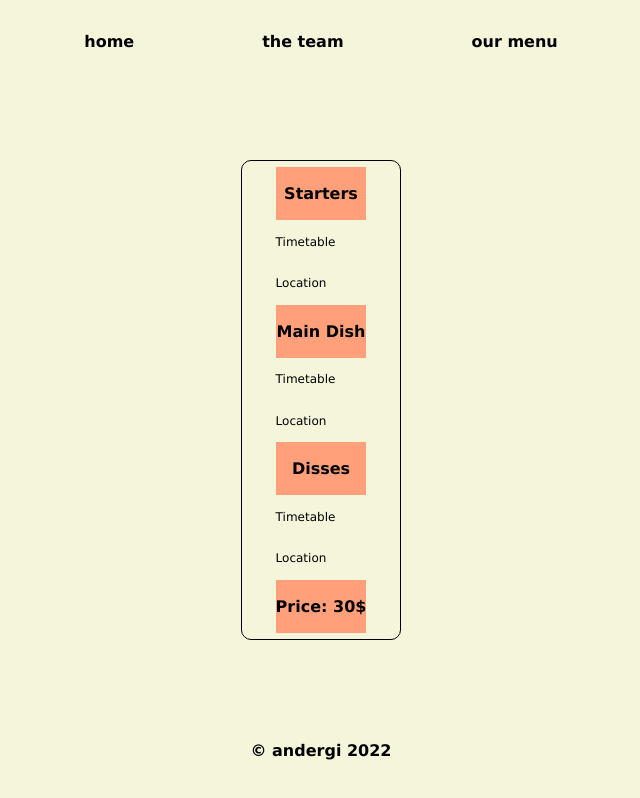
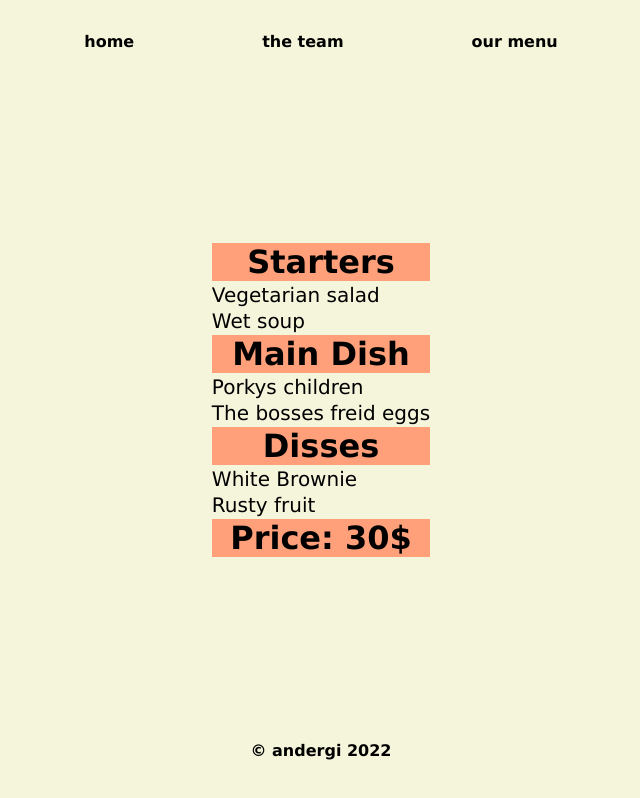
Before and after one commit to AnderGI/Restaurant-Page, a website built with webpack: page dist/index.html in a window 1280 px wide. Both pictures are taken after a click on the link "our menu". Shown: the whole page, without its empty margins (319-959 px from the left). Built offline with nearby package versions, Linux system fonts and the light colour scheme.

Commit message:
Last styling changes

```diff
--- a/src/contactPageModule.js
+++ b/src/contactPageModule.js
@@ -6,30 +6,30 @@ export function renderMenuPage (element){
             <th>Starters</th>
         </tr>
         <tr>
-            <td>Timetable</td>
+            <td>Vegetarian salad</td>
         </tr>
         <tr>
-            <td>Location</td>
+            <td>Wet soup</td>
         </tr>
 
         <tr>
             <th>Main Dish</th>
         </tr>
         <tr>
-            <td>Timetable</td>
+            <td>Porkys children</td>
         </tr>
         <tr>
-            <td>Location</td>
+            <td>The bosses freid eggs</td>
         </tr>
 
         <tr>
             <th>Disses</th>
         </tr>
         <tr>
-            <td>Timetable</td>
+            <td>White Brownie</td>
         </tr>
         <tr>
-            <td>Location</td>
+            <td>Rusty fruit</td>
         </tr>
         <tr><th>Price: 30$</th></tr>
     </table>
--- a/src/index.js
+++ b/src/index.js
@@ -31,16 +31,16 @@ teamPageEl.addEventListener('click', ()=>{
     domCleaner(container)
     teamPageStyler(container)
 
-    const memberOne = new Team('Number One', FamilyGuyRooster, 'Very Beautiful')
+    const memberOne = new Team('The Chef-E-O', FamilyGuyRooster, 'I am the Chef-E-O of this company')
     memberOne.render(container)
 
-    const memberTwo = new Team('Number Three',ClaudioRooster, 'At your service')
+    const memberTwo = new Team('Claudio the Rooster',ClaudioRooster, 'I am the head waiter. At your service')
     memberTwo.render(container)
 
-    const memberThree = new Team('Number Two',Jerry, 'Always running')
+    const memberThree = new Team('The dishwasher',Jerry, 'Hello everyone!')
     memberThree.render(container)
 
-    const speciality = new Team ('Our speciality', Pig, 'Big and gross')
+    const speciality = new Team ('Our speciality', Pig, 'Not him but his firstborns.')
     speciality.render(container)
 
 })
--- a/src/style.css
+++ b/src/style.css
@@ -59,8 +59,6 @@ li>a:hover{
     justify-content: center;
     align-items: center;
     gap:0.5em;
-    border: 2px solid olive;
-    border-radius: 10px;
     padding: 1em 2em;
 }
 
@@ -83,18 +81,23 @@ footer{
 
 /*TABLE*/
 table{
-    border: 1px solid black;
-    border-radius: 10px;
     height: 80%;
     padding: 0.25em 2em;
+    display: flex;
+    flex-direction: column;
+    justify-content: center;
+    align-items: center;
+    column-gap: 0.75em;
 }
+
 tr>th{
-    font-size: 1rem;
+    font-size: 2rem;
     font-family: 'Lucida Sans', 'Lucida Sans Regular', 'Lucida Grande', 'Lucida Sans Unicode', Geneva, Verdana, sans-serif;
     background-color: lightsalmon;
     font-weight: 700;
+    width: 100%;
 }
 tr>td{
-    font-size: 0.75rem;
+    font-size: 1.25rem;
     font-family: 'Lucida Sans', 'Lucida Sans Regular', 'Lucida Grande', 'Lucida Sans Unicode', Geneva, Verdana, sans-serif;
 }
```
Also changed, not shown: dist/main.js.
